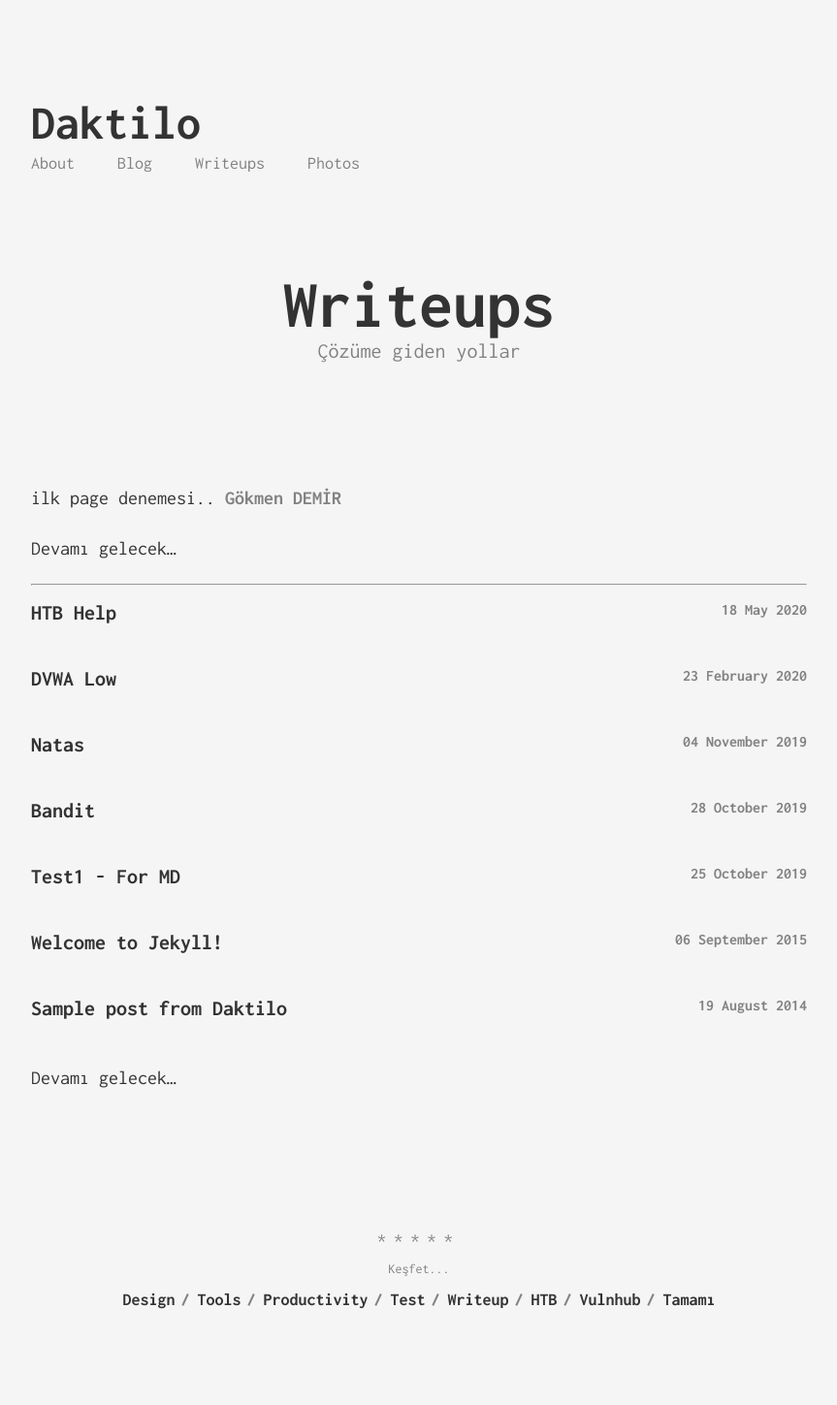
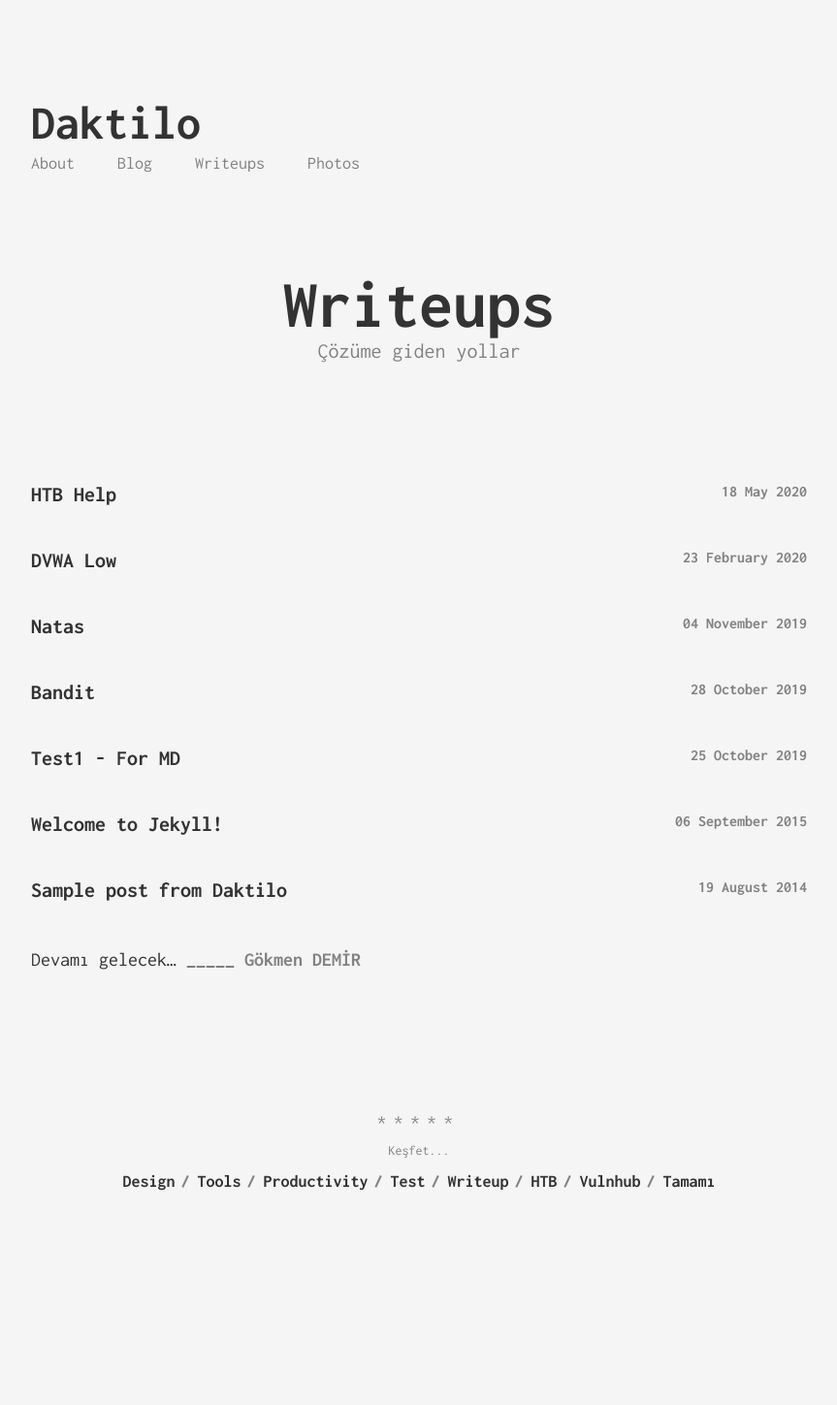
Before and after one commit to JohnGkmn/JohnGkmn.github.io, a Jekyll site: the page built from writeups.md, in a window 1280 px wide. Shown: the whole page at 97% size, without its empty margins (208-1071 px from the left). Built offline with Jekyll 4.4.1, drawn with Linux system fonts in a browser that asks for light colours; after the commit the page ends 1327 px from its top, so only the background shows below that.

Commit message:
Update writeups.md
Yönlendirme alta alındı.

```diff
--- a/writeups.md
+++ b/writeups.md
@@ -4,13 +4,6 @@ title: Writeups
 subtitle: Çözüme giden yollar
 permalink: /writeups/
 ---
-
-ilk page denemesi..
-[Gökmen DEMİR](JohnGkmn.github.io)
-
-Devamı gelecek...
-
-_____
 
 <ul class="list-posts">
     {% for post in site.posts %}
```
Also changed, not shown: other parts of writeups.md (+2 -0 lines).
